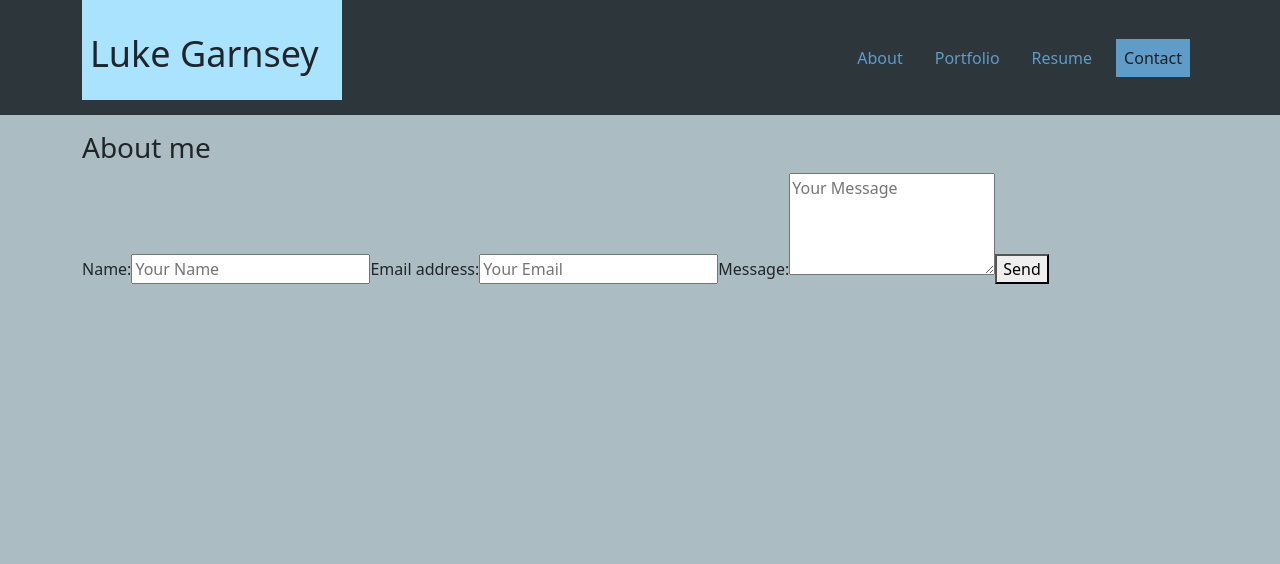
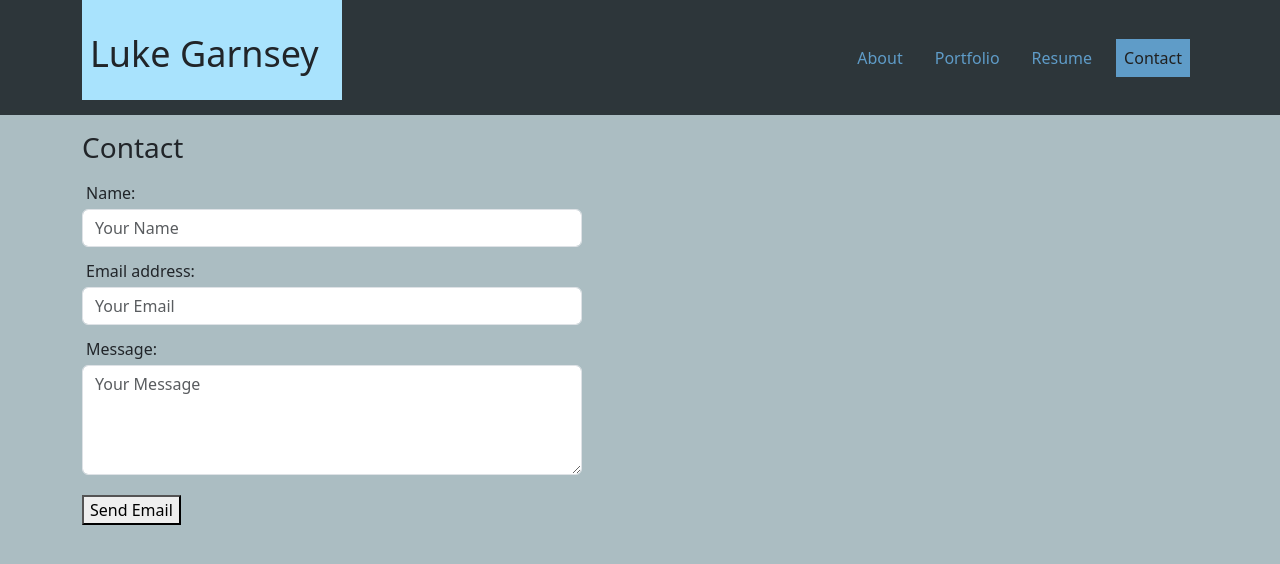
Before and after one commit to LukeGarnsey/portfolio-react, a React (Vite) app in the folder client/: page /Contact in a window 1280 px wide. Shown: the top 564 px of the page. Built offline with nearby package versions, Linux system fonts and the light colour scheme.

Commit message:
Contact page styling

```diff
--- a/client/src/components/pages/Contact.jsx
+++ b/client/src/components/pages/Contact.jsx
@@ -35,16 +35,28 @@ export default function Contact(){
 
   return (
     <div>
-      <h3>About me</h3>
+      <h3>Contact</h3>
       <form onSubmit={handleSubmit}>
-      <label htmlFor="name">Name:</label>
-        <input type="text" id="name" name="name" value={formData.name} onChange={handleChange} placeholder="Your Name" required />
-        <label htmlFor="email">Email address:</label>
-        <input type="email" id="email" name="email" value={formData.email} onChange={handleChange} placeholder="Your Email" required />
-        <label htmlFor="message">Message:</label>
-        <textarea name="message" id="message" value={formData.message} onChange={handleChange} placeholder="Your Message" rows="4" required />
-        <button type="submit">Send</button>
+        <div className="form-group py-1">
+          <label htmlFor="name" className="p-1">Name:</label>
+          <input style={styles.max} className="form-control" type="text" id="name" name="name" value={formData.name} onChange={handleChange} placeholder="Your Name" required />
+        </div>
+        <div className="form-group py-1">
+          <label htmlFor="email" className="p-1">Email address:</label>
+          <input style={styles.max}  className="form-control" type="email" id="email" name="email" value={formData.email} onChange={handleChange} placeholder="Your Email" required />
+        </div>
+        <div className="form-group py-1">
+          <label htmlFor="message" className="p-1">Message:</label>
+          <textarea style={styles.max}  className="form-control" name="message" id="message" value={formData.message} onChange={handleChange} placeholder="Your Message" rows="4" required />
+        </div>
+        <button type="submit" className="my-3">Send Email</button>
       </form>
     </div>
   );
 }
+
+const styles = {
+  max:{
+    maxWidth:'500px',
+  },
+}
```
Also changed, not shown: 1 other file (tests, documents, lock files or other folders).
